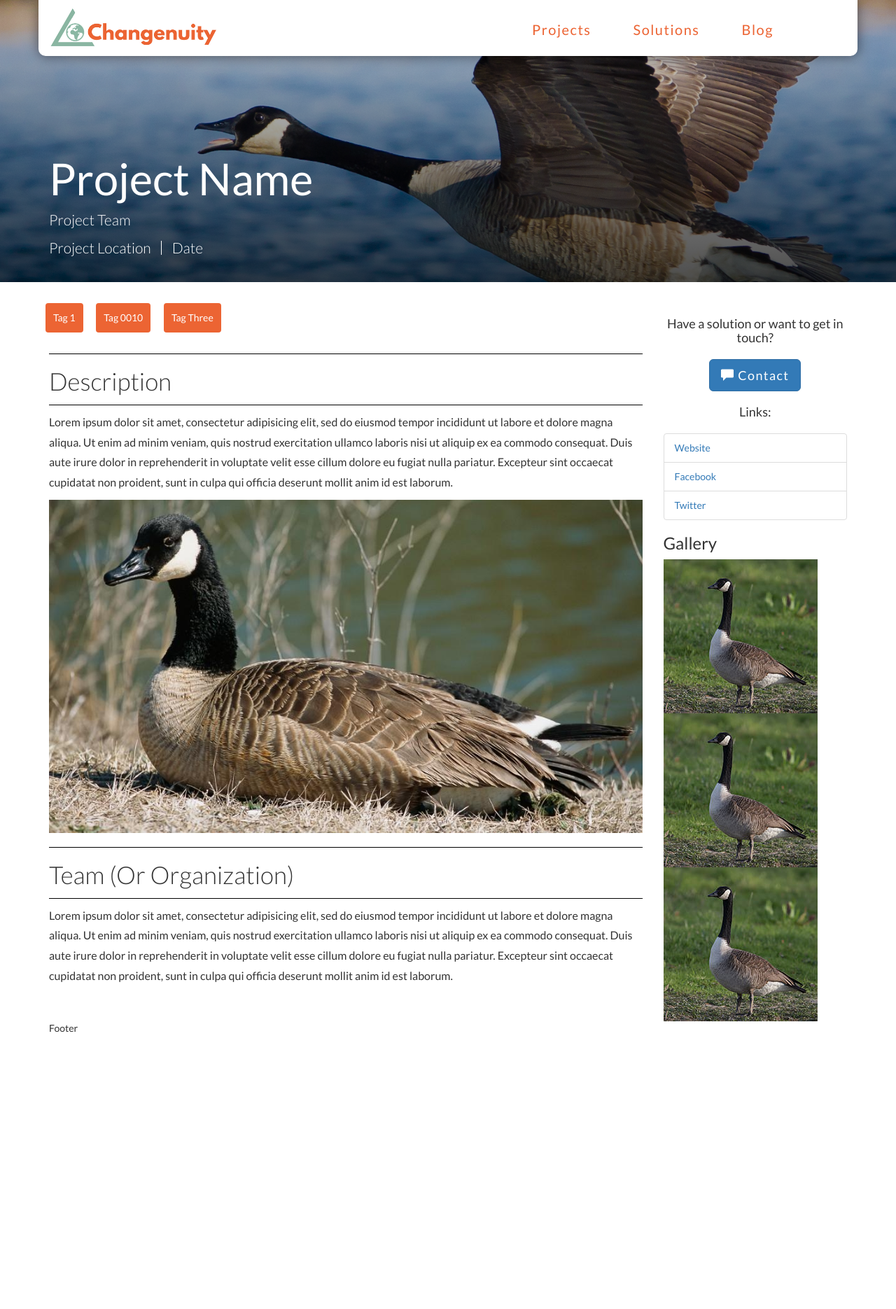
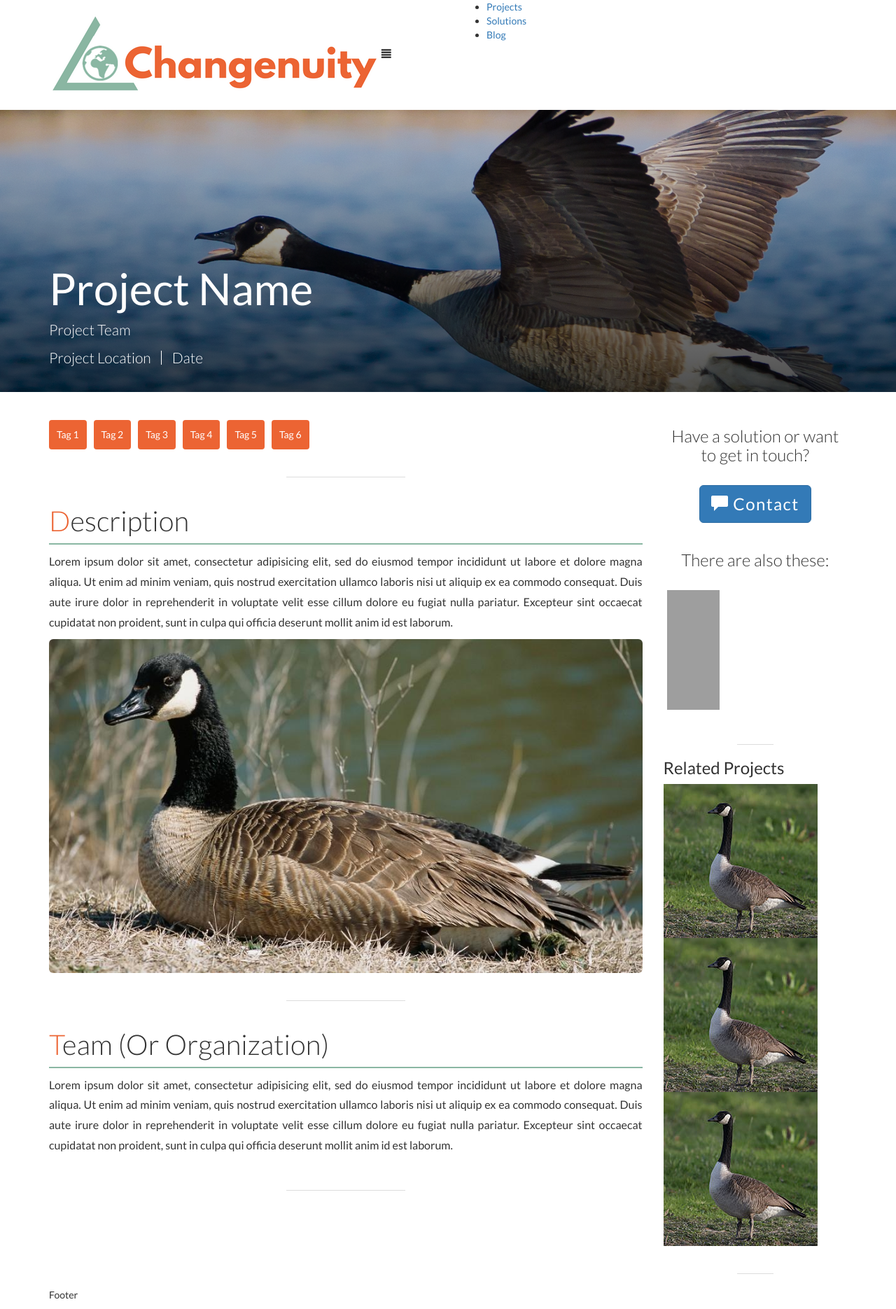
Before and after one commit to Changenuity/Changenuity, a PHP site: page /front-end/project-pages/mockup.html in a window 1280 px wide. Shown: the whole page at 70% size. Before the commit the page ends 1474 px from the top, so only its background shows below. Run offline with PHP 8.4, Linux system fonts and the light colour scheme; some libraries are stand-ins or nearby versions; grey boxes are pictures that could not be loaded.

Commit message:
Incremental improvements of the navbar and main section. Starting to work on sidebar

```diff
--- a/front-end/project-pages/mockup.html
+++ b/front-end/project-pages/mockup.html
@@ -15,25 +15,24 @@
     }
   </style>
   <link rel="stylesheet" type="text/css" href="styles.css" />
+  <link rel="stylesheet" type="text/css" href="navbar.css" />
 </head>
 <body>
   <nav class="container bg-color-white">
     <div class="row">
-      <div class="col-xs-12 col-md-6">
+      <div class="col-md-6">
         <header id="nav-header">
           <a href="#">
-              <!-- Temporary branding -->
               <img id="brand-logo" src="logo.png" alt="brand-logo"/>
-              <!-- <span id="brand-logo">Changenuity</span> -->
           </a>
           <span id="handle" class="glyphicon glyphicon-align-justify fading-color"></span>
         </header>
       </div>
-      <div class="col-xs-12 col-md-6">
-        <ul id="nav-list" class="list-inline">
-          <li><a href="#" class="fading-bg-color fading-color">Projects</a></li>
-          <li><a href="#" class="fading-bg-color fading-color">Solutions</a></li>
-          <li><a href="#" class="fading-bg-color fading-color">Blog</a></li>
+      <div class="col-md-6">
+        <ul id="nav-list">
+          <li><a href="#">Projects</a></li>
+          <li><a href="#">Solutions</a></li>
+          <li><a href="#">Blog</a></li>
         </ul>
       </div>
     </div>
@@ -52,12 +51,17 @@
     <div class="container">
       <div class="row">
         <section id="main-section" class="col-md-9">
-          <h4 class="list-inline-header sr-only">Tags:</h4>
-          <ul id="tags" class="list-inline">
-            <li class="btn fading-bg-color">Tag 1</li>
-            <li class="btn fading-bg-color">Tag 0010</li>
-            <li class="btn fading-bg-color">Tag Three</li>
-          </ul>
+          <article>
+            <h4 class="list-inline-header sr-only">Tags:</h4>
+            <ul id="tags" class="list-inline">
+              <li class="btn fading-bg-color">Tag 1</li>
+              <li class="btn fading-bg-color">Tag 2</li>
+              <li class="btn fading-bg-color">Tag 3</li>
+              <li class="btn fading-bg-color">Tag 4</li>
+              <li class="btn fading-bg-color">Tag 5</li>
+              <li class="btn fading-bg-color">Tag 6</li>
+            </ul>
+          </article>
           <article id="project-description" class="">
             <h2 class="article-header">Description</h2>
             <p>
@@ -70,7 +74,7 @@
               cupidatat non proident, sunt in culpa qui officia deserunt
               mollit anim id est laborum.
             </p>
-            <img class="featured-img" src="featured.jpg" height="531" width="945" alt="alt-text"/>
+            <img class="img-responsive img-rounded featured-img" src="featured.jpg" height="531" width="945" alt="alt-text"/>
           </article>
           <article id="project-team" class="">
             <h2 class="article-header">Team (Or Organization)</h2>
@@ -95,15 +99,24 @@
                 <span class="glyphicon glyphicon-comment" aria-hidden="true"></span>
                 Contact</button>
             </div>
-            <h4 class="list-header text-center">Links:</h4>
-            <ul class="list-group">
-              <li class="list-group-item"><a href="#">Website</a></li>
-              <li class="list-group-item"><a href="#">Facebook</a></li>
-              <li class="list-group-item"><a href="#">Twitter</a></li>
+            <h4 class="list-header text-center">There are also these:</h4>
+            <ul id="social-media-links" class="list-inline">
+              <li><a href="#">
+                <span class="sr-only">Website</span>
+                <img class="img-responsive social-icon" src="website.svg" />
+              </a></li>
+              <li><a href="#">
+                <span class="sr-only">Facebook</span>
+                <img class="img-responsive social-icon" src="facebook.svg" />
+              </a></li>
+              <li><a href="#">
+                <span class="sr-only">Twitter</span>
+                <img class="img-responsive social-icon" src="twitter.svg" />
+              </a></li>
             </ul>
           </article>
           <article id="project-gallery">
-            <h3>Gallery</h3>
+            <h3>Related Projects</h3>
             <img src="placeholder.jpg" height="220" width="220"/>
             <img src="placeholder.jpg" height="220" width="220"/>
             <img src="placeholder.jpg" height="220" width="220"/>
@@ -121,7 +134,7 @@
   <script>
     $('#handle').on('click', function() {
       $('nav ul').toggleClass('showing');
-      $('nav').toggleClass('showing');
+      // $('nav').toggleClass('showing');
     });
   </script>
 </body>
--- a/front-end/project-pages/styles.css
+++ b/front-end/project-pages/styles.css
@@ -4,6 +4,10 @@
 
 body {
   font-family: "Lato", sans-serif;
+}
+
+.list-inline {
+  margin-left: 0;
 }
 
 .list-inline-header {
@@ -48,89 +52,6 @@ body {
   -moz-transition: background-color 0.4s;
   -o-transition: background-color 0.4s;
   transition: background-color 0.4s;
-}
-
-/* ============================================
-   Navbar Styles - WIP
-============================================ */
-
-nav {
-  position: fixed;
-  height: 80px;
-  width: 100%;
-  z-index: 2;
-  -webkit-box-shadow: 0px 0px 18px 0px rgba(0,0,0,0.5);
-  -moz-box-shadow: 0px 0px 18px 0px rgba(0,0,0,0.5);
-  box-shadow: 0px 0px 18px 0px rgba(0,0,0,0.5);
-}
-
-#nav-header {
-  display: block;
-  width: 100%;
-  height: 100%;
-}
-
-#brand-logo {
-  width: auto; /* Maintains aspect ratio */
-  height: 100%;
-}
-
-#handle {
-  color: #EC6433;
-  font-size: 28px;
-  float: right;
-  position: relative;
-  top: 30px;
-  right: 10px;
-
-  cursor: pointer;
-}
-
-#handle:hover {
-  color: #C14F26;
-}
-
-#nav-list {
-  overflow: hidden;
-  padding: 0;
-  margin: 0 -15px;
-  text-align: center;
-  max-height: 0;
-
-  -webkit-transition: max-height 0.4s;
-  -ms-transition: max-height 0.4s;
-  -moz-transition: max-height 0.4s;
-  -o-transition: max-height 0.4s;
-  transition: max-height 0.4s;
-}
-
-#nav-list.showing {
-  max-height: 256px;
-}
-
-#nav-list li {
-  display: inline-block;
-  width: 100%;
-  padding: 0;
-}
-
-#nav-list a {
-  display: inline-block;
-  padding: 20px 30px;
-  width: 100%;
-
-  cursor: pointer;
-  text-decoration: none;
-  color: white;
-  background-color: #8AB7A3;
-
-  text-align: left;
-  font-size: 18px;
-  letter-spacing: 1.5;
-}
-
-#nav-list a:hover {
-  background-color: #7AA391;
 }
 
 /* ============================================
@@ -189,13 +110,12 @@ nav {
 ============================================ */
 
 #tags {
-  display: inline-block;
+  margin: 0;
+  font-size: 0;
 }
 
 #tags li {
-  line-height: 2;
-  padding-left: 10px;
-  padding-right: 10px;
+  padding: 10px 10px;
   background-color: #EC6433;
   color: #FFFFFF;
 }
@@ -204,58 +124,81 @@ nav {
   background-color: #C14F26;
 }
 
-#tags li + li {
-  margin-left: 16px;
+#tags li {
+  margin-right: 10px;
+  margin-top: 10px;
 }
 
 /* ============================================
    Main Section Styles
 ============================================ */
 
-.article-header {
+article h1, article h2, article h3, article h4, article h5, article h6 {
+  /* Resets margins */
+  margin-top: 0;
+}
+
+article {
   position: relative;
   z-index: 1;
-
-  font-weight: 200;
-  font-size: 35px;
-
-  padding: 20px 0 15px;
+  padding-bottom: 40px;
+  margin-bottom: 20px;
 }
 
-.article-header:before {
+article:before {
   content: "";
   position: absolute;
   z-index: -1;
   top: 0;
   bottom: 0;
-  left: 0px;
-  right: 0px;
+  left: 40%;
+  right: 40%;
 
-  border-top: 1px solid black;
-  border-bottom: 1px solid black;
+  border-bottom: 1px solid #DDD;
+}
+
+.article-header {
+  font-weight: 200;
+  font-size: 40px;
+
+  padding: 20px 0 10px;
+  border-bottom: 2px solid #8AB7A3;
+}
+
+.article-header::first-letter {
+  color: #EC6433;
 }
 
 article p {
   font-size: 16px;
   line-height: 1.8;
-}
-
-.featured-img {
-  width: 100%;
-  height: auto;
+  text-align: justify;
 }
 
 /* ============================================
    Sidebar Styles
 ============================================ */
 
-h4 {
-  margin-top: 20px;
-  margin-bottom: 20px;
+#sidebar-section h4 {
+  padding: 20px 0;
+  font-size: 24px;
+  font-weight: 300;
 }
 
 #contact-btn {
   letter-spacing: 1.4;
+  font-size: 24px;
+  margin-bottom: 20px;
+}
+
+#social-media-links {
+  font-size: 0;
+}
+
+.social-icon {
+  display: inline-block;
+  width: 30%;
+  height: auto;
 }
 
 /* ============================================
@@ -263,58 +206,10 @@ h4 {
 ============================================ */
 
 @media (min-width: 768px) { /* Tablets and up */
-  nav {
-    left: 0;
-    right: 0;
-    border-bottom-left-radius: 10px;
-    border-bottom-right-radius: 10px;
-  }
-  nav.showing {
-    border-bottom-left-radius: 0;
-    border-bottom-right-radius: 0;
-  }
-  #nav-list {
-    border-bottom-left-radius: 10px;
-    border-bottom-right-radius: 10px;
-  }
   #page-main {
-    top: 0;
+    top: 0; /* Shift the page back up to the top */
   }
   #page-main-header {
-    padding-top: 200px;
-  }
-  #main-header {
-    padding-top: 160px; /* 83.33% */
-    padding-bottom: 32px;
+    padding-top: 200px; /* Create more space for the nav */
   }
 }
-
-@media (min-width: 992px) { /* Small computers and up */
-  #handle {
-    display: none;
-  }
-  #nav-list {
-    max-height: 256px;
-    font-size: 0;
-  }
-  #nav-list li {
-    width: auto;
-  }
-  #nav-list a {
-    padding: 28px 30px;
-    font-size: 20px;
-    height: 100%;
-    width: auto;
-    color: #EC6433;
-    background-color: #FFFFFF;
-  }
-  #nav-list a:hover {
-    color: #FFFFFF;
-    background-color: #EC6433;
-  }
-}
-
-/** ISSUES **/
-/* - If user expands the navbar, and then drags the window wider, the navbar
- *   will continue to have unpleasant sharp edges.
- */
```
